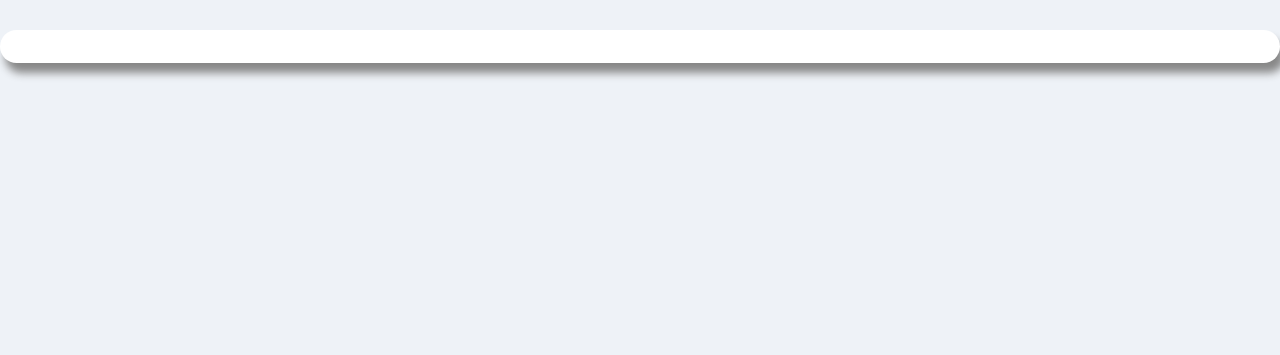
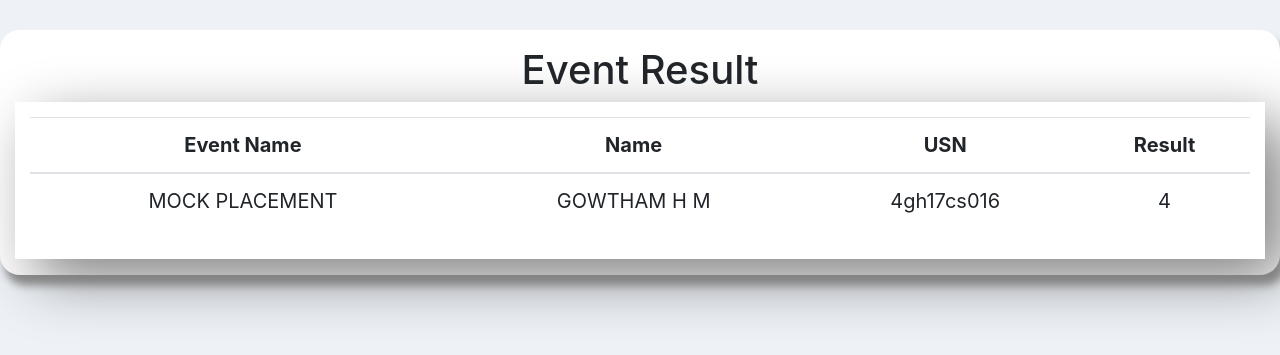
Before and after one commit to Gowthamhm/AQG, a PHP site: page /admin/result.php in a window 1280 px wide. Shown: the part 74-429 px from the top of the page. Run offline with PHP 8.4, Linux system fonts and the light colour scheme; a user stored in the database is signed in; data comes from the database, SQL or seed files in the repository; some libraries are stand-ins or nearby versions.

Commit message:
result page done ,only displaying

```diff
--- a/admin/result.php
+++ b/admin/result.php
@@ -14,6 +14,13 @@ include 'nav.php';
     <link href="../assets/css/font-awesome.css" rel="stylesheet" />
 
     <link href="../assets/css/areg.css" rel="stylesheet" />
+
+    <!-- BOOTSTRAP STYLES-->
+    <!-- <link href="../assets/css/bootstrap.css" rel="stylesheet" /> -->
+    <!--CUSTOM BASIC STYLES-->
+    <link href="../assets/css/basic.css" rel="stylesheet" />
+    <!--CUSTOM MAIN STYLES-->
+    <link href="../assets/css/custom.css" rel="stylesheet" />
     <!-- GOOGLE FONTS-->
     <link href='http://fonts.googleapis.com/css?family=Open+Sans' rel='stylesheet' type='text/css' />
     <link rel="stylesheet" href="https://maxcdn.bootstrapcdn.com/bootstrap/4.0.0/css/bootstrap.min.css" integrity="sha384-Gn5384xqQ1aoWXA+058RXPxPg6fy4IWvTNh0E263XmFcJlSAwiGgFAW/dAiS6JXm" crossorigin="anonymous">
@@ -31,9 +38,80 @@ include 'nav.php';
   <body style="background: #EEF2F7;">
     <div class="container1 container2 container">
       <div class="row">
-                  </div>
-                  <div class=" col-lg-5">
+        <div class="col-md-12">
+                     <!--    Context Classes  -->
+                    <div class="panel panel-default">
+
+                        <div class="panel-heading">
+                            <h1>Event Result</h1>
+                        </div>
+
+                        <div class="panel-body">
+                            <div class="table-responsive">
+                                <table class="table">
+                                    <thead>
+                                        <tr>
+                                            <th>Event Name</th>
+                                            <th>Name  </th>
+                                            <th>USN  </th>
+                                            <th>Result</th>
+                                        </tr>
+                                    </thead>
+                                    <tbody>
+<?php   $query ="SELECT * from result";
+$resultchecke = $conn->query($query);
+if ($resultchecke->num_rows > 0) {
+  while($row = $resultchecke->fetch_assoc()) {
+    ?>
+    <tr class="success">
+        <td><?php echo $row['event_name']; ?> </td>
+        <td><?php echo $row['name']; ?></td>
+        <td><?php echo $row['usn']; ?></td>
+        <td><?php echo $row['result']; ?></td>
+    </tr>
+    <?php
+  }
+}
+
+ ?>
+
+
+
+                                        <!-- <tr class="info">
+                                            <td>2</td>
+                                            <td>Jacob</td>
+                                            <td>Thornton</td>
+                                            <td>@fat</td>
+                                        </tr>
+                                        <tr class="warning">
+                                            <td>3</td>
+                                            <td>Larry</td>
+                                            <td>the Bird</td>
+                                            <td>@twitter</td>
+                                        </tr>
+                                        <tr class="danger">
+                                            <td>4</td>
+                                            <td>John</td>
+                                            <td>Smith</td>
+                                            <td>@jsmith</td>
+                                        </tr> -->
+                                    </tbody>
+                                </table>
+                            </div>
+                        </div>
+                    </div>
+                    <!--  end  Context Classes  -->
+                </div>
                   </div>
         </div>
   </body>
+  <!-- SCRIPTS -AT THE BOTOM TO REDUCE THE LOAD TIME-->
+<!-- JQUERY SCRIPTS -->
+<script src="../assets/js/jquery-1.10.2.js"></script>
+<!-- BOOTSTRAP SCRIPTS -->
+<script src="../assets/js/bootstrap.js"></script>
+ <!-- METISMENU SCRIPTS -->
+<script src="../assets/js/jquery.metisMenu.js"></script>
+<!-- CUSTOM SCRIPTS -->
+<script src="../assets/js/custom.js"></script>
 </html>
```
